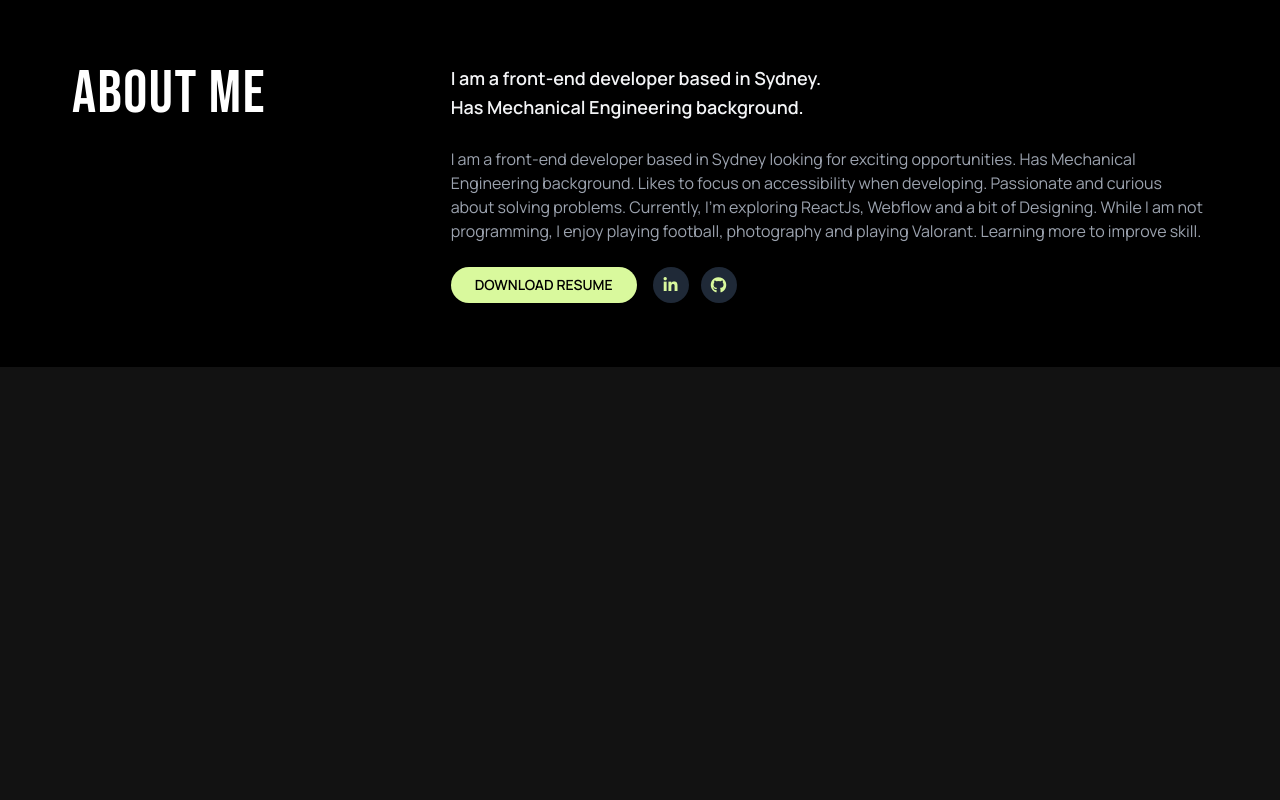
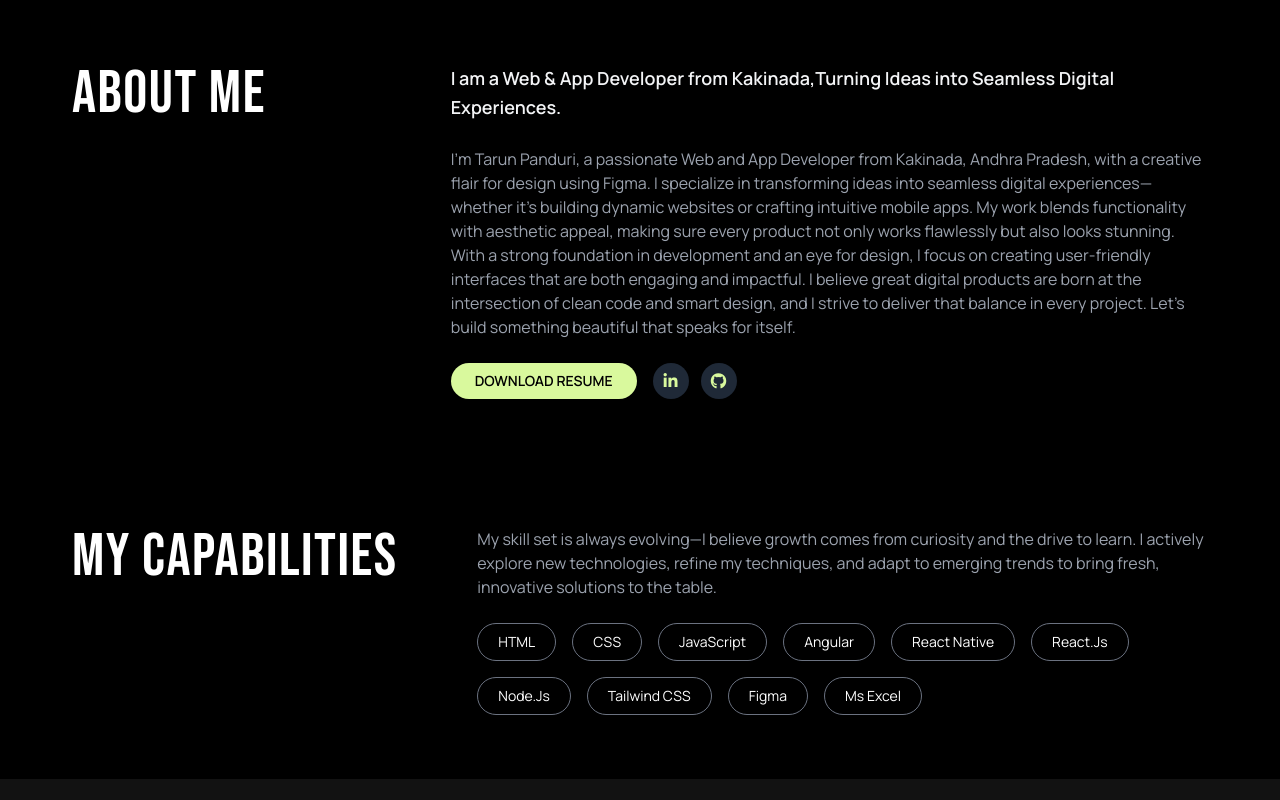
Before and after one commit to Tarunpanduri/Portfolio, an Angular app: page / in a window 1280 px wide. Built offline with nearby package versions, Linux system fonts and the light colour scheme.

Commit message:
updated on sep 10

```diff
--- a/src/app/components/v2about/v2about.component.html
+++ b/src/app/components/v2about/v2about.component.html
@@ -12,17 +12,21 @@
     <div class="md:w-2/3 space-y-6">
       <!-- Intro Paragraph -->
       <p class="text-lg font-manrope font-semibold leading-relaxed text-gray-100">
-        I am a front-end developer based in Sydney.<br />
-        Has Mechanical Engineering background.
+        I am a Web & App Developer from Kakinada,Turning Ideas into Seamless Digital Experiences.
       </p>
 
       <!-- Description -->
       <p class="text-sm md:text-base font-manrope leading-relaxed text-gray-400">
-        I am a front-end developer based in Sydney looking for exciting opportunities.
-        Has Mechanical Engineering background. Likes to focus on accessibility when developing.
-        Passionate and curious about solving problems. Currently, I’m exploring ReactJs,
-        Webflow and a bit of Designing. While I am not programming, I enjoy playing football,
-        photography and playing Valorant. Learning more to improve skill.
+        I'm Tarun Panduri, a passionate Web and App Developer from Kakinada, Andhra Pradesh,
+        with a creative flair for design using Figma. I specialize in transforming ideas into
+        seamless digital experiences—whether it’s building dynamic websites or crafting intuitive
+        mobile apps. My work blends functionality with aesthetic appeal, making sure every product
+        not only works flawlessly but also looks stunning.
+        <br />
+        With a strong foundation in development and an eye for design, I focus on creating
+        user-friendly interfaces that are both engaging and impactful. I believe great digital
+        products are born at the intersection of clean code and smart design, and I strive to
+        deliver that balance in every project. Let’s build something beautiful that speaks for itself.
       </p>
 
       <!-- Buttons & Social Icons -->
@@ -42,7 +46,7 @@
             href="#"
             class="w-9 h-9 flex items-center justify-center rounded-full bg-gray-800 hover:bg-gray-700 transition"
           >
-  <i class="fab fa-linkedin-in text-lime-200"></i>
+            <i class="fab fa-linkedin-in text-lime-200"></i>
           </a>
 
           <!-- GitHub -->
@@ -50,10 +54,45 @@
             href="#"
             class="w-9 h-9 flex items-center justify-center rounded-full bg-gray-800 hover:bg-gray-700 transition"
           >
-  <i class="fab fa-github text-lime-200"></i>
+            <i class="fab fa-github text-lime-200"></i>
           </a>
         </div>
       </div>
     </div>
   </div>
 </section>
+
+<!-- Capabilities Section -->
+<section class="bg-black text-white py-16 px-6 md:px-[2.5rem] lg:px-[4.5rem]">
+  <div class="container mx-auto flex flex-col md:flex-row items-start gap-10">
+
+    <!-- Left Heading -->
+    <div class="md:w-1/3 text-center md:text-left">
+      <h2 class="text-5xl md:text-6xl font-bebas tracking-wide text-white">
+        MY CAPABILITIES
+      </h2>
+    </div>
+
+    <!-- Right Content -->
+    <div class="md:w-2/3 space-y-6">
+
+      <!-- Description -->
+      <p class="text-sm md:text-base font-manrope leading-relaxed text-gray-400">
+        My skill set is always evolving—I believe growth comes from curiosity and the drive to learn.
+        I actively explore new technologies, refine my techniques, and adapt to emerging trends
+        to bring fresh, innovative solutions to the table.
+      </p>
+
+
+     <!-- Skills -->
+        <div class="flex flex-wrap gap-4">
+        <span
+            *ngFor="let skill of skills"
+            class="px-5 py-2 rounded-full border border-gray-500 text-sm font-manrope"
+        >
+            {{ skill }}
+        </span>
+        </div>
+    </div>
+  </div>
+</section>
--- a/src/app/components/v2about/v2about.component.ts
+++ b/src/app/components/v2about/v2about.component.ts
@@ -7,5 +7,16 @@ import { Component } from '@angular/core';
   styleUrl: './v2about.component.css'
 })
 export class V2aboutComponent {
-
+  skills: string[] = [
+    'HTML',
+    'CSS',
+    'JavaScript',
+    'Angular',
+    'React Native',
+    'React.Js',
+    'Node.Js',
+    'Tailwind CSS',
+    'Figma',
+    'Ms Excel'
+  ];
 }
```
